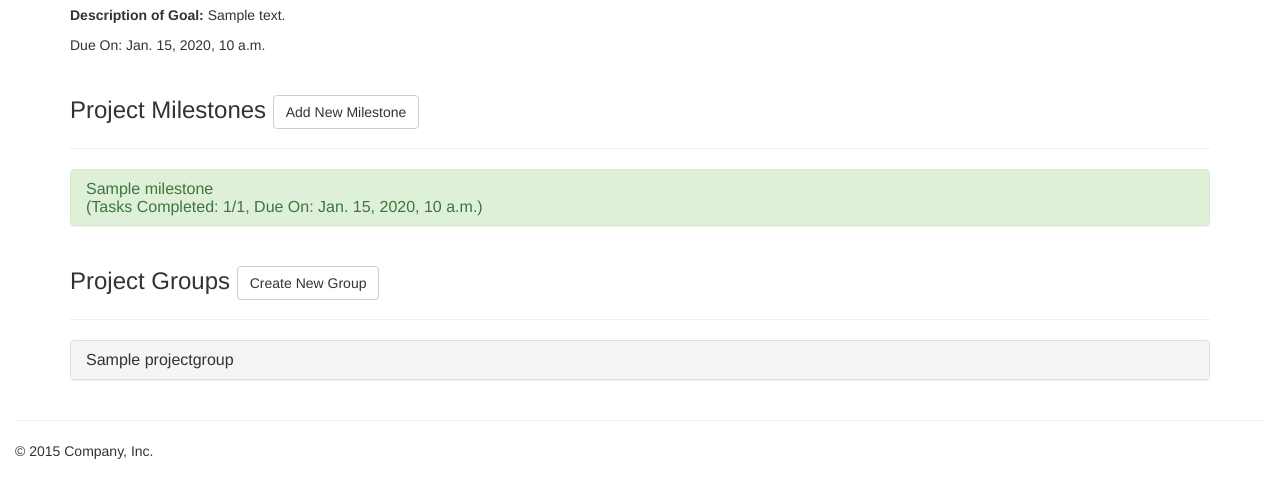
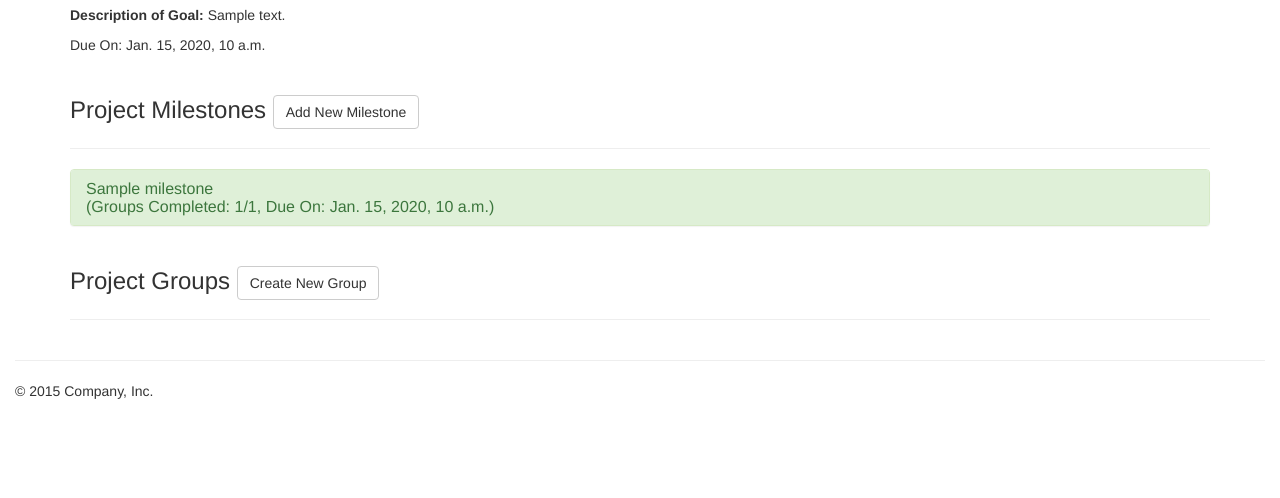
Before and after one commit to Skaty/orbital, a Django app: page /projects/1/ in a window 1280 px wide. Shown: the part 244-742 px from the top of the page. Run offline with Django 3.2, Linux system fonts and the light colour scheme; a user stored in the database is signed in; tables that the repository leaves empty hold one stand-in row (values such as "Sample post"); some libraries are stand-ins or nearby versions.

Commit message:
Added progress tracking for facilitators

```diff
--- a/src/projects/templates/projects/project_detail.html
+++ b/src/projects/templates/projects/project_detail.html
@@ -34,7 +34,7 @@
                     <div class="panel-heading" role="tab" id="milestones-collapse-heading-{{ forloop.counter }}">
                         <h4 class="panel-title">
                             <a class="collapsed" role="button" data-toggle="collapse" data-parent="#accordion" href="#milestones-collapse-{{ forloop.counter }}" aria-expanded="false" aria-controls="milestones-collapse-{{ forloop.counter }}">
-                                {{ milestone.meta.name }}<br/>(Tasks Completed: {{ milestone.tasks_completed }}/{{ milestone.total_tasks }}, Due On: {{ milestone.meta.deadline|default:"Not specified" }})
+                                {{ milestone.meta.name }}<br/>({% if is_facilitator %}Groups{% else %}Tasks{% endif %} Completed: {{ milestone.tasks_completed }}/{{ milestone.total_tasks }}, Due On: {{ milestone.meta.deadline|default:"Not specified" }})
                             </a>
                         </h4>
                     </div>
@@ -64,29 +64,42 @@
         <div class="page-header">
           <h3>Project Groups <a href="{% url "projects:group-create" project_pk=object.pk %}" role="button" class="btn btn-default">Create New Group</a></h3>
         </div>
-        {% if object.projectgroup_set.count != 0 %}
+        {% if projectgroups.count != 0 %}
         <div class="panel-group" id="accordion-projectgroup" role="tablist" aria-multiselectable="true">
-            {% for projectgroup in object.projectgroup_set.all %}
+            {% for projectgroup in projectgroups %}
                 <div class="panel panel-default">
                     <div class="panel-heading" role="tab" id="projectgroup-collapse-heading-{{ forloop.counter }}">
                         <h4 class="panel-title">
                             <a class="collapsed" role="button" data-toggle="collapse" data-parent="#accordion" href="#projectgroup-collapse-{{ forloop.counter }}" aria-expanded="false" aria-controls="projectgroup-collapse-{{ forloop.counter }}">
-                                {{ projectgroup.name }}
+                                {{ projectgroup.meta.name }}
                             </a>
                         </h4>
                     </div>
                     <div id="projectgroup-collapse-{{ forloop.counter }}" class="panel-collapse collapse" role="tabpanel" aria-labelledby="projectgroup-collapse-heading-{{ forloop.counter }}">
-                        <div class="panel-body"><b>Group Members:</b>
-                            {% for member in projectgroup.members.all %}
-                            <ul>
-                                <li>{{ member.username }}</li>
-                            </ul>
-                            {% endfor %}
-                            <form method="POST" action="{% url "projects:group-delete" project_pk=object.pk pk=projectgroup.pk %}">
+                        <div class="panel-body">
+                            <div class="row">
+                                <div class="col-md-6">
+                                    <b>Group Members:</b>
+                                    {% for member in projectgroup.meta.members.all %}
+                                    <ul>
+                                        <li>{{ member.username }}</li>
+                                    </ul>
+                                    {% endfor %}
+                                </div>
+                                <div class="col-md-6">
+                                    <b>Milestones:</b>
+                                    {% for milestone in projectgroup.milestones %}
+                                    <ul>
+                                        <li>{{ milestone.name }} (Tasks Completed: {{ milestone.completed_tasks }}/{{ milestone.total }})</li>
+                                    </ul>
+                                    {% endfor %}
+                                </div>
+                            </div>
+                            <form method="POST" action="{% url "projects:group-delete" project_pk=object.pk pk=projectgroup.meta.pk %}">
                                 {% csrf_token %}
                                 <div class="row">
                                     <div class="col-sm-6">
-                                        <a href="{% url 'projects:group-edit' project_pk=object.pk pk=projectgroup.pk %}" class="btn btn-default">Edit Group</a>
+                                        <a href="{% url 'projects:group-edit' project_pk=object.pk pk=projectgroup.meta.pk %}" class="btn btn-block btn-default">Edit Group</a>
                                     </div>
                                     <div class="col-sm-6">
                                         <button type="submit" value="Confirm" class="btn btn-danger btn-block">Delete</button>
--- a/src/projects/views.py
+++ b/src/projects/views.py
@@ -3,7 +3,6 @@
 from django.contrib.auth.models import User
 from django.core.exceptions import ObjectDoesNotExist
 from django.core.urlresolvers import reverse_lazy
-from django.db.models import Count
 from django.http import HttpResponseRedirect
 from django.shortcuts import render, redirect
 from django.utils.decorators import method_decorator
@@ -56,7 +55,7 @@
         milestones_list = self.object.milestone_set.filter(project=self.object)
         kwargs['milestones'] = []
 
-        try:
+        if kwargs['is_member']:
             kwargs['projectgroup'] = self.request.user.projectgroup_set.get(project=self.object)
 
             for milestone in milestones_list:
@@ -66,13 +65,30 @@
 
                 kwargs['milestones'] += [{'meta': milestone, 'tasks_completed': completed_tasks,
                                           'total_tasks': total_tasks}]
-        except ObjectDoesNotExist:
-            kwargs['projectgroup'] = None
+        elif kwargs['is_facilitator']:
+            kwargs['projectgroups'] = [{'meta': x} for x in self.object.projectgroup_set.all()]
 
             for milestone in milestones_list:
-                completed_tasks = Target.objects.filter(completed_on__isnull=False, milestone=milestone).count()
-                total_tasks = Target.objects.filter(milestone=milestone).count()
-                kwargs['milestones'] += [{'meta': milestone, 'tasks_completed': completed_tasks, 'total_tasks': total_tasks}]
+                group_completed = 0
+                group_total = len(kwargs['projectgroups'])
+
+                for idx, group in enumerate(kwargs['projectgroups']):
+                    completed_tasks = Target.objects.filter(group_id=group['meta'], completed_on__isnull=False,
+                                                            milestone=milestone).count()
+                    total_tasks = Target.objects.filter(group_id=group['meta'], milestone=milestone).count()
+
+                    milestone_obj = {'name': milestone.name, 'completed_tasks': completed_tasks, 'total': total_tasks}
+
+                    if total_tasks != 0 and completed_tasks == total_tasks:
+                        group_completed += 1
+                        milestone_obj['is_completed'] = True
+                    else:
+                        milestone_obj['is_completed'] = False
+
+                    kwargs['projectgroups'][idx].setdefault('milestones', []).append(milestone_obj)
+
+                kwargs['milestones'] += [{'meta': milestone, 'tasks_completed': group_completed,
+                                          'total_tasks': group_total}]
 
         return super(ProjectDetailView, self).get_context_data(**kwargs)
 
```
